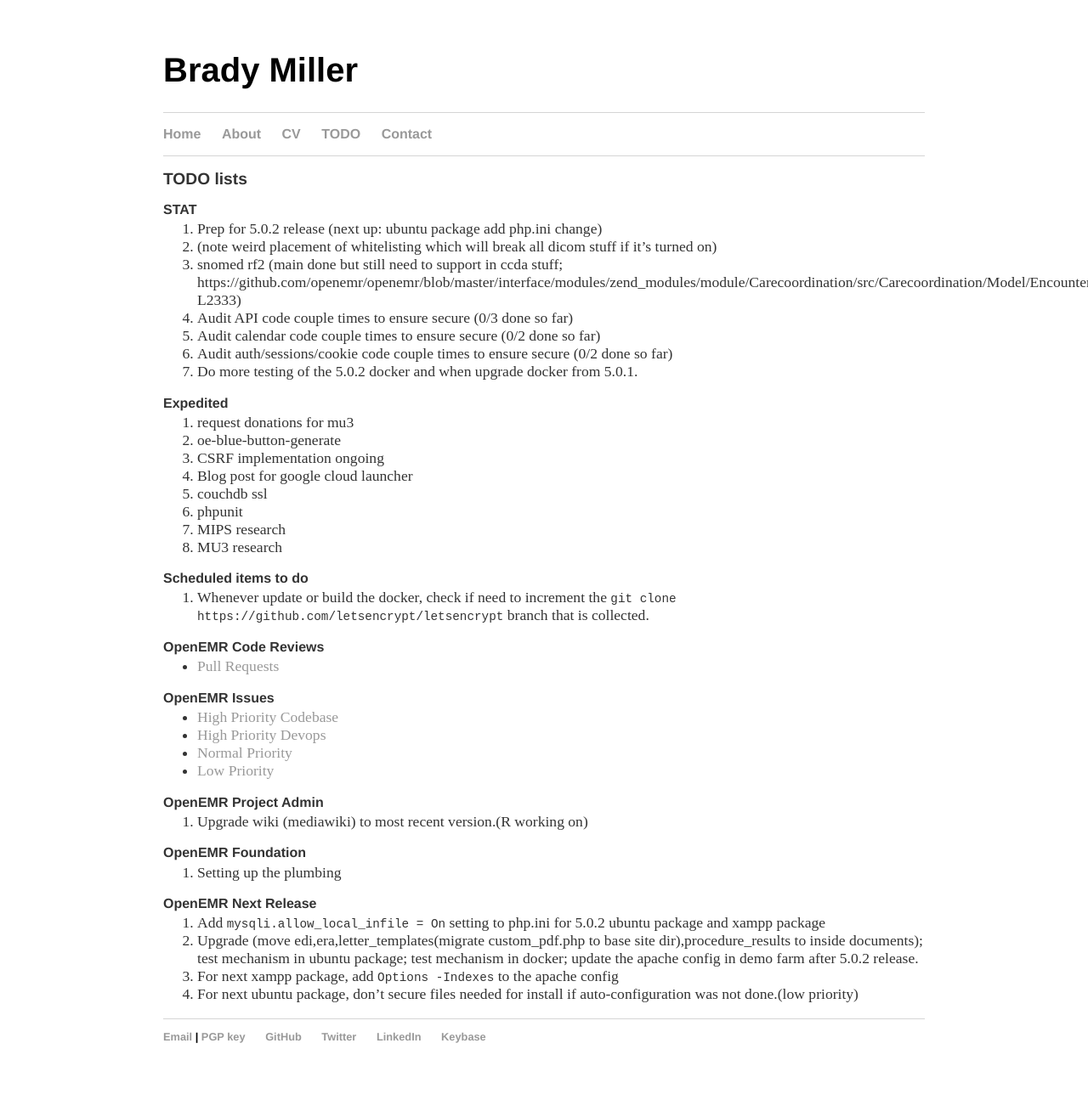
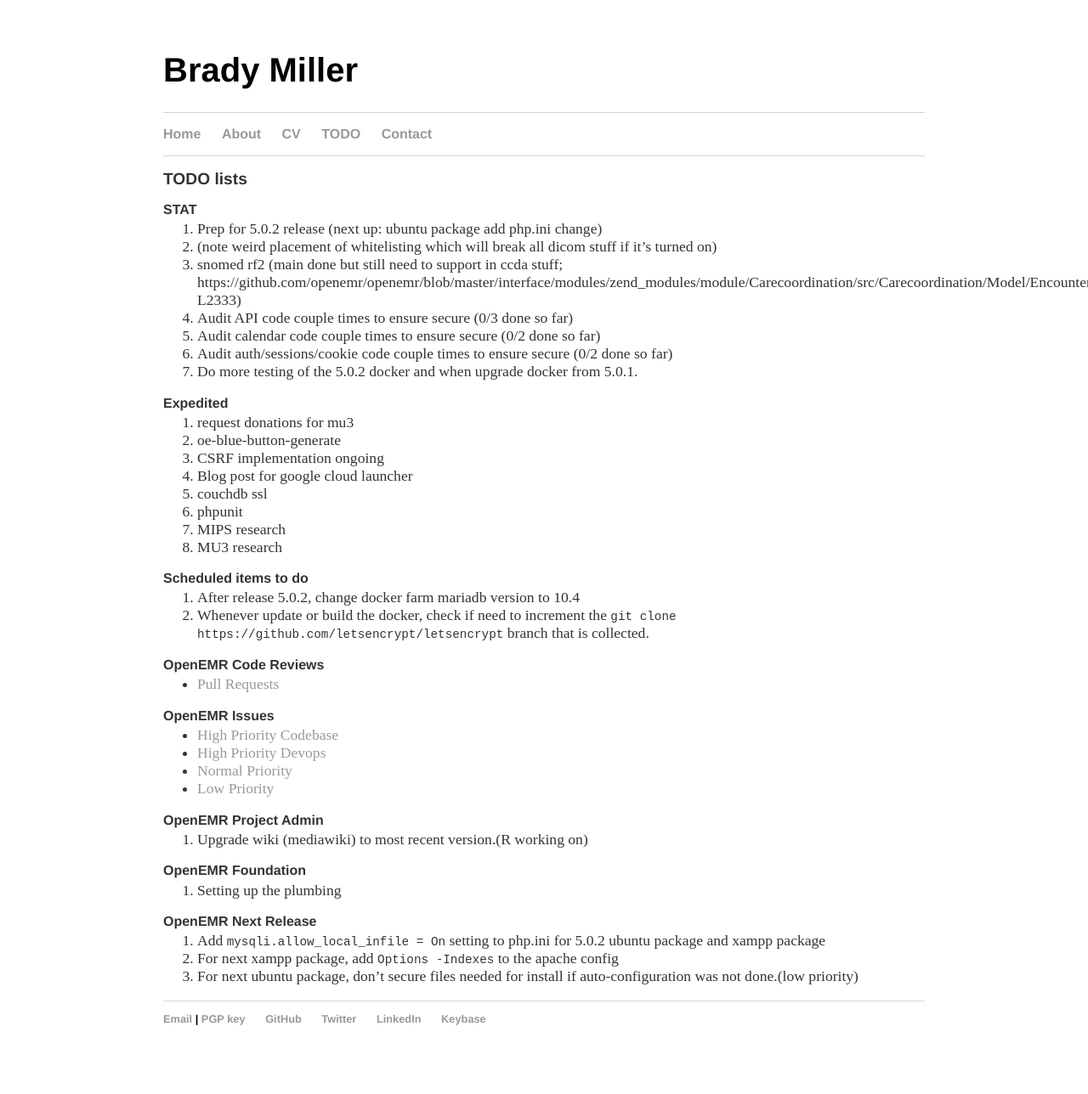
Before and after one commit to bradymiller/bradymiller.github.io, a Jekyll site: the page built from todo/index.md, in a window 1280 px wide. Shown: the whole page at 85% size. Built offline with Jekyll 4.4.1, drawn with Linux system fonts in a browser that asks for light colours; our own code applies the rules of GitHub Pages for plain Markdown files; after the commit the page ends 1267 px from its top, so only the background shows below that.

Commit message:
Update index.md

```diff
--- a/todo/index.md
+++ b/todo/index.md
@@ -23,6 +23,7 @@
 1. MU3 research
 
 ### Scheduled items to do
+1. After release 5.0.2, change docker farm mariadb version to 10.4
 1. Whenever update or build the docker, check if need to increment the `git clone https://github.com/letsencrypt/letsencrypt` branch that is collected.
 
 ### OpenEMR Code Reviews
@@ -42,6 +43,5 @@
 
 ### OpenEMR Next Release
 1. Add `mysqli.allow_local_infile = On` setting to php.ini for 5.0.2 ubuntu package and xampp package
-1. Upgrade (move edi,era,letter_templates(migrate custom_pdf.php to base site dir),procedure_results to inside documents); test mechanism in ubuntu package; test mechanism in docker; update the apache config in demo farm after 5.0.2 release.
 1. For next xampp package, add `Options -Indexes` to the apache config
 1. For next ubuntu package, don't secure files needed for install if auto-configuration was not done.(low priority)
```
